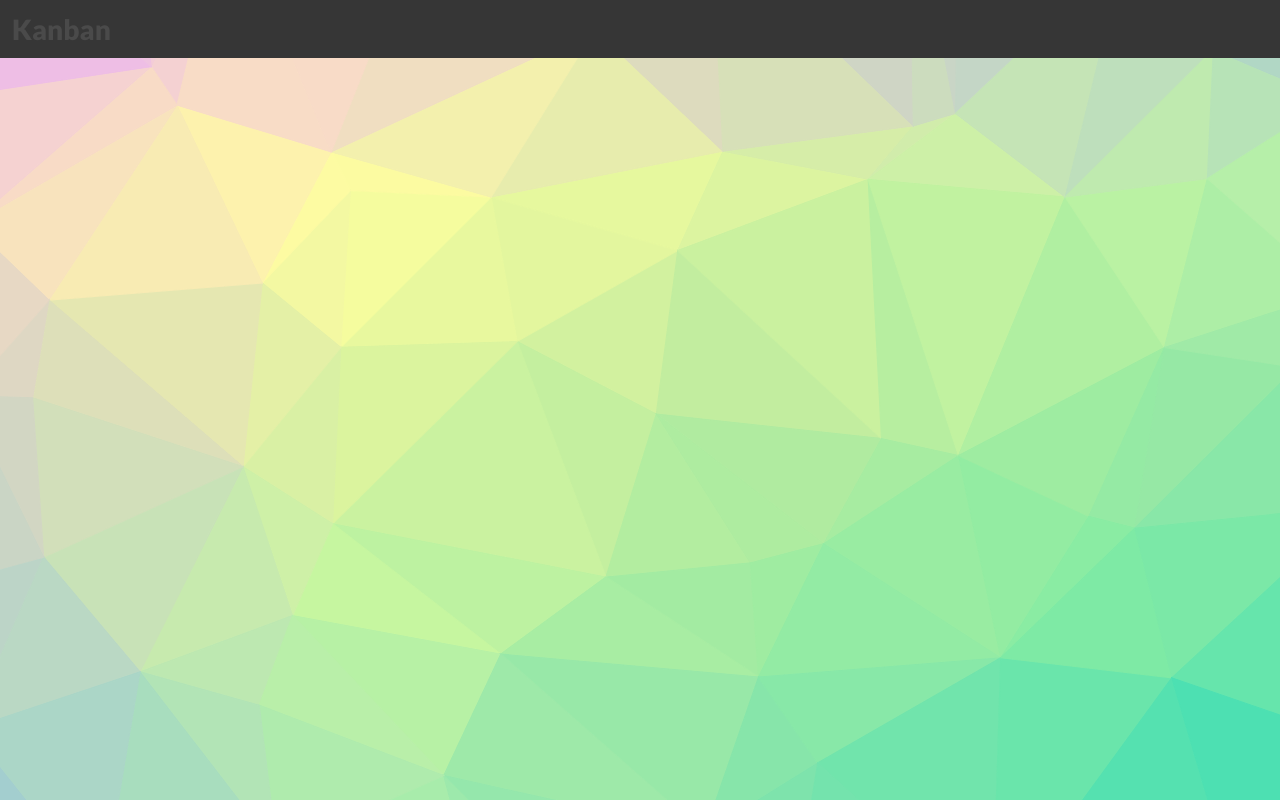
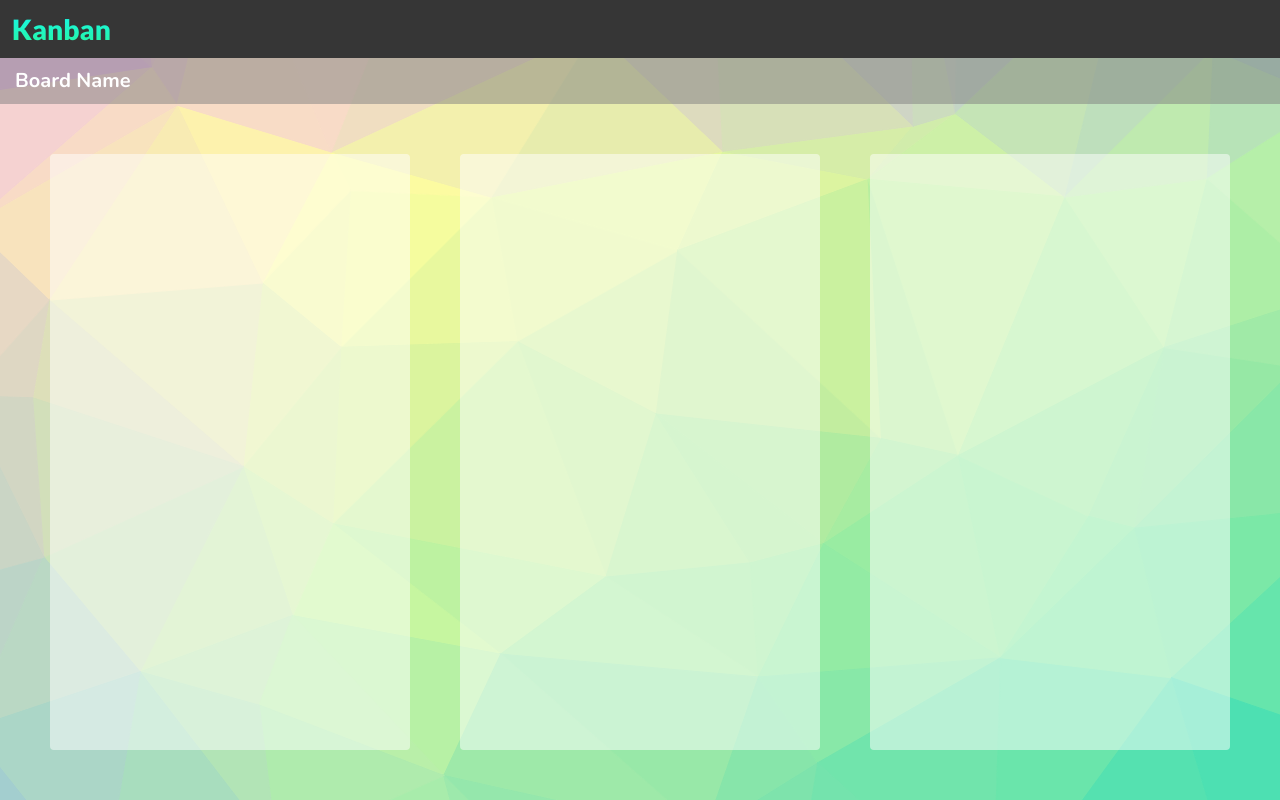
Before and after one commit to akshitsaini111/Kanban, an Angular app: page / in a window 1280 px wide. Built offline with nearby package versions, Linux system fonts and the light colour scheme.

Commit message:
Main view html

```diff
--- a/src/app/pages/main-view/main-view.component.html
+++ b/src/app/pages/main-view/main-view.component.html
@@ -1,9 +1,32 @@
 <div class="root">
+  <!-- Header -->
   <div class="navbar has-background-dark">
     <div class="navbar-brand">
-        <div class="navbar-item">
-            <h1 class="app-name has-gradient">Kanban</h1>
+      <div class="navbar-item">
+        <h1 class="app-name has-gradient-text">Kanban</h1>
+      </div>
+    </div>
+  </div>
+  <!-- Borad -->
+  <div class="board">
+    <div class="board-bar">
+      <p class="board-name">Board Name</p>
+    </div>
+    <div class="board-wrapper">
+        <div class="board-columns">
+            <div class="board-column">
+
+            </div>
+
+            <div class="board-column">
+
+            </div>
+
+            <div class="board-column">
+
+            </div>
         </div>
     </div>
   </div>
+
 </div>
```
